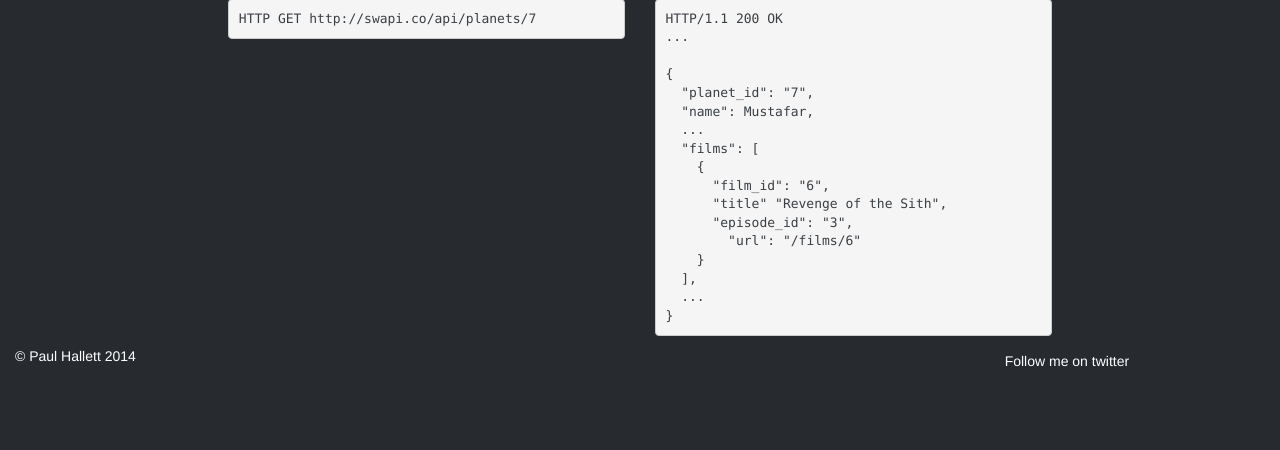
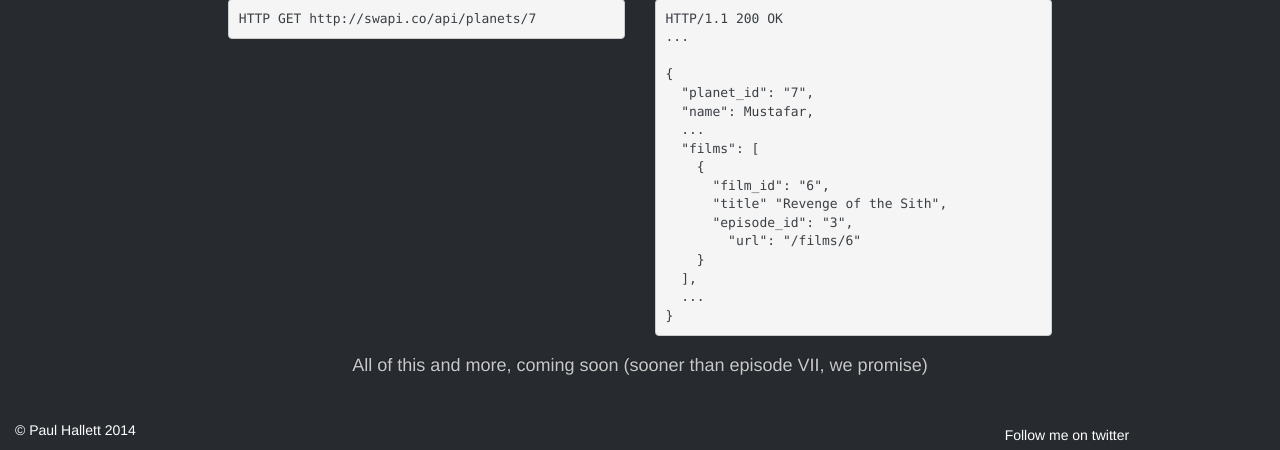
Before and after one commit to phalt/swapi, a Django app: page / in a window 1280 px wide. Shown: the part 1145-1595 px from the top of the page. Before the commit the page ends 1512 px from the top, so only its background shows below. Run offline with Django 3.2, Linux system fonts and the light colour scheme; parts of the project's set-up code (start-up, migrations or seed data) failed here and were passed over; some libraries are stand-ins or nearby versions; grey boxes are pictures that could not be loaded.

Commit message:
update page

```diff
--- a/swapi/static/css/custom.css
+++ b/swapi/static/css/custom.css
@@ -11,6 +11,10 @@
     padding-top: 34px;
 }
 
+.pad_bot {
+    padding-bottom: 34px;
+}
+
 .subscribe_btn {
     margin-left: -100px!;
 }
--- a/swapi/templates/base.html
+++ b/swapi/templates/base.html
@@ -110,6 +110,15 @@
         <div class="col-lg-2 col-md-2 col-sm-2">
         </div>
       </div>
+      <div class="row pad_bot">
+        <div class="col-lg-3">
+        </div>
+        <div class="col-lg-6 center">
+          <h4>All of this and more, coming soon (sooner than episode VII, we promise)</h4>
+        </div>
+        <div class="col-lg-3">
+        </div>
+      </div>
       <div class="row">
         <div class="col-lg-12 footer">
           <p><a href="http://phalt.co?ref=swapi" target="_blank">&copy; Paul Hallett 2014</a>
```
